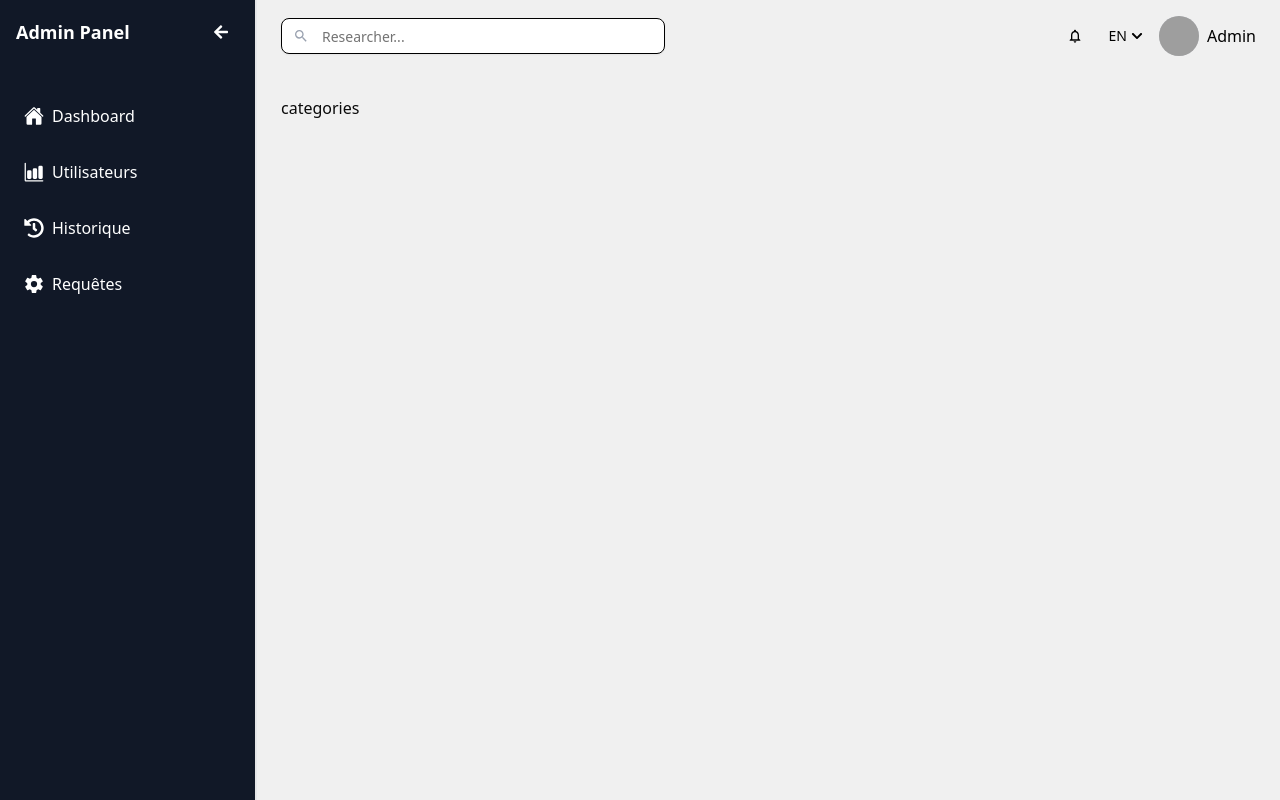
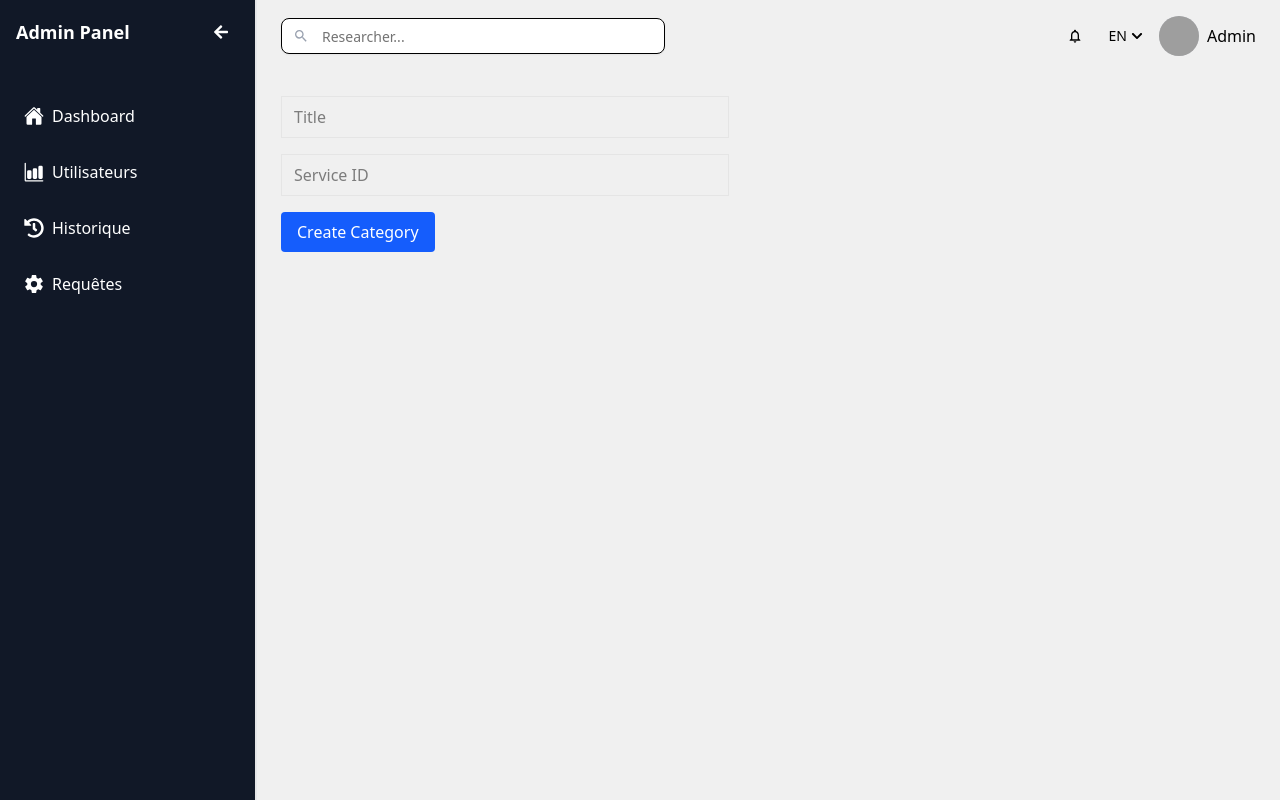
Before and after one commit to test-usa/gentleman-dashboard, a React (Vite) app: page /categories in a window 1280 px wide. Built offline with nearby package versions, Linux system fonts and the light colour scheme; grey boxes are pictures that could not be loaded.

Commit message:
create the categoryapi

```diff
--- a/src/Redux/api/baseApi.ts
+++ b/src/Redux/api/baseApi.ts
@@ -83,7 +83,8 @@ export const baseApi=createApi({
             baseQuery:baseQueryWithRefreshToken,
 
             endpoints:()=>({}),
-            tagTypes: ['Services'],
+            tagTypes: ['Services',"Categories"],
+
 
 
 })
--- /dev/null
+++ b/src/Redux/features/dashboard/dashboard/categoryApi.ts
@@ -0,0 +1,16 @@
+import { baseApi } from "@/Redux/api/baseApi";
+
+export const categoriesApi = baseApi.injectEndpoints({
+  endpoints: (build) => ({
+    addCategory: build.mutation({
+      query: (formData) => ({
+        url: "/categories",
+        method: "POST",
+        body: formData, // FormData will be sent as-is
+      }),
+      invalidatesTags: ["Categories"],
+    }),
+  }),
+});
+
+export const { useAddCategoryMutation } = categoriesApi;
--- a/src/Redux/features/dashboard/dashboard/servicesApi.ts
+++ b/src/Redux/features/dashboard/dashboard/servicesApi.ts
@@ -6,8 +6,7 @@ export const servicesApi = baseApi.injectEndpoints({
       query: (formData) => ({
         url: "/services",
         method: "POST",
-        body: formData,  // Pass FormData directly
-        // Do NOT set headers here — fetch will set correct multipart/form-data headers automatically
+        body: formData,
       }),
       invalidatesTags: ["Services"],
     }),
--- a/src/pages/Categories.tsx
+++ b/src/pages/Categories.tsx
@@ -1,7 +1,49 @@
 
 
+import { useAddCategoryMutation } from "@/Redux/features/dashboard/dashboard/categoryApi";
+import { useState } from "react";
+
 export default function Categories() {
+  const [title, setTitle] = useState("");
+  const [serviceId, setServiceId] = useState("");
+
+  const [addCategory, { isLoading, }] = useAddCategoryMutation();
+
+  const handleSubmit = async (e: React.FormEvent) => {
+    e.preventDefault();
+    const formData = new FormData();
+    formData.append("title", title);
+    formData.append("serviceId", serviceId);
+
+    try {
+      const res = await addCategory(formData).unwrap();
+      console.log("Category Created:", res);
+    } catch (err) {
+      console.error("Create category failed:", err);
+    }
+  };
+
   return (
-    <div>categories</div>
-  )
+    <form onSubmit={handleSubmit} className="space-y-4 max-w-md">
+      <input
+        type="text"
+        placeholder="Title"
+        value={title}
+        onChange={(e) => setTitle(e.target.value)}
+        className="border px-3 py-2 w-full"
+        required
+      />
+      <input
+        type="text"
+        placeholder="Service ID"
+        value={serviceId}
+        onChange={(e) => setServiceId(e.target.value)}
+        className="border px-3 py-2 w-full"
+        required
+      />
+      <button type="submit" disabled={isLoading} className="bg-blue-600 text-white px-4 py-2 rounded">
+        {isLoading ? "Creating..." : "Create Category"}
+      </button>
+    </form>
+  );
 }
```
